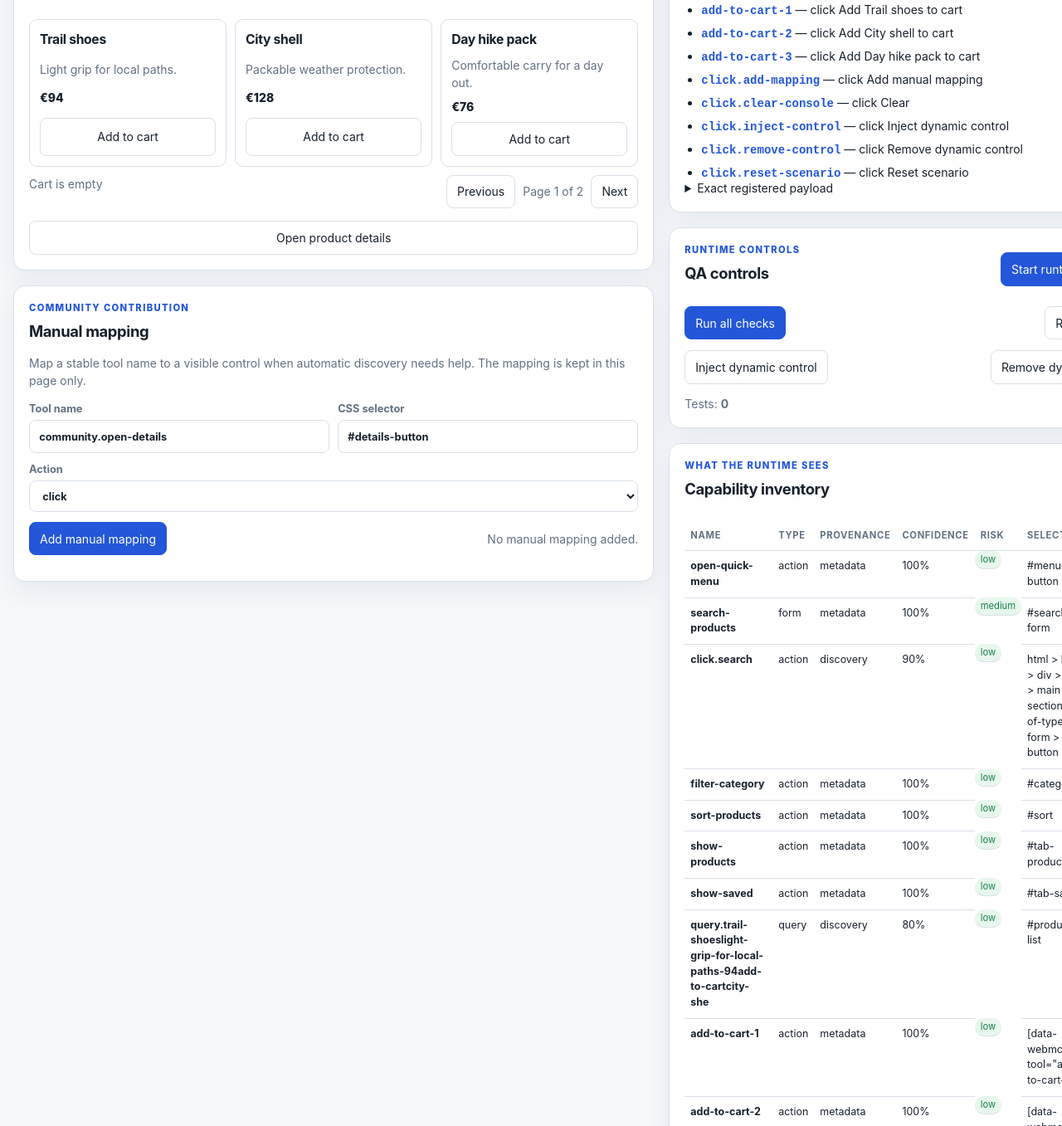
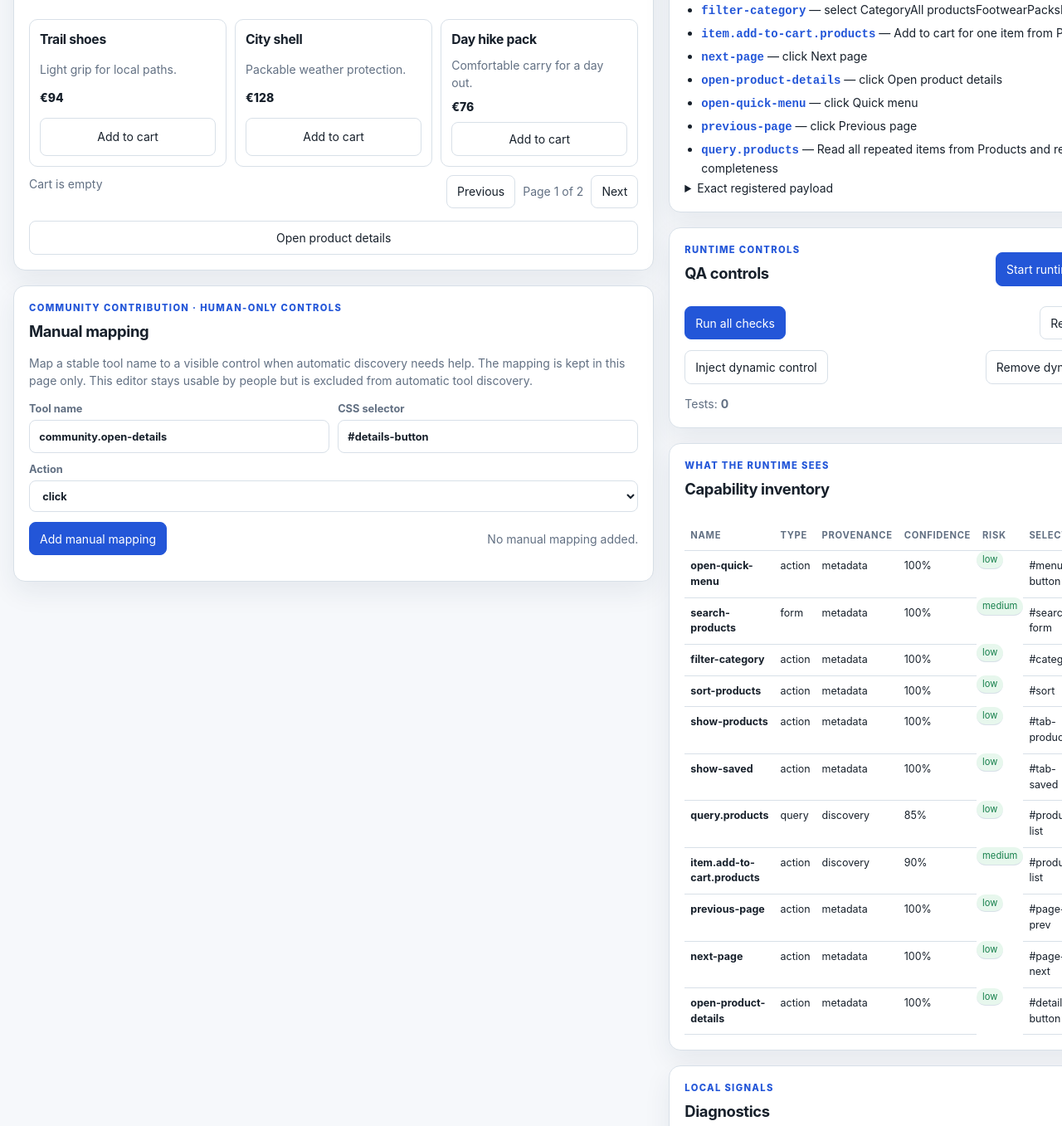
Before and after one commit to gr3p1p3/universal_webmcp, a website built with Vite: page playground/index.html in a window 1280 px wide. Shown: the part 530-1887 px from the top of the page at 83% size. Built offline with nearby package versions, Linux system fonts and the light colour scheme.

Commit message:
feat: expose a compact deterministic tool catalog

```diff
--- a/playground/index.html
+++ b/playground/index.html
@@ -36,7 +36,7 @@
       .search-form input { flex: 1 1 220px; }
       .scenario { display: grid; gap: 15px; }
       .scenario-top { display: flex; justify-content: space-between; gap: 12px; align-items: center; }
-      .product-grid { display: grid; grid-template-columns: repeat(3, minmax(0, 1fr)); gap: 10px; }
+      .product-grid { display: grid; grid-template-columns: repeat(3, minmax(0, 1fr)); gap: 10px; list-style: none; margin: 0; padding: 0; }
       .product { border: 1px solid var(--line); border-radius: 10px; padding: 12px; display: grid; gap: 8px; }
       .product h3 { margin: 0; font-size: .98rem; }
       .price { font-weight: 800; }
@@ -93,16 +93,16 @@
             </form>
             <div class="form-row"><label for="category">Category<select id="category" name="category" data-webmcp-tool="filter-category" data-webmcp-action="select"><option value="all">All products</option><option value="footwear">Footwear</option><option value="packs">Packs</option><option value="layers">Layers</option></select></label><label for="sort">Sort<select id="sort" name="sort" data-webmcp-tool="sort-products" data-webmcp-action="select"><option value="featured">Featured</option><option value="price-low">Price: low to high</option><option value="price-high">Price: high to low</option></select></label><span id="result-count" class="muted" aria-live="polite"></span></div>
             <div class="tabs" role="tablist" aria-label="Catalog views"><button class="tab" id="tab-products" role="tab" aria-selected="true" aria-controls="panel-products" data-webmcp-tool="show-products" data-webmcp-action="click">Products</button><button class="tab" id="tab-saved" role="tab" aria-selected="false" aria-controls="panel-saved" data-webmcp-tool="show-saved" data-webmcp-action="click">Saved items</button></div>
-            <div id="panel-products" class="tab-panel" role="tabpanel" aria-labelledby="tab-products"><div id="product-list" class="product-grid"></div><div class="status-line"><span id="cart-status" role="status">Cart is empty</span><span class="inline"><button id="page-prev" type="button" aria-label="Previous page" data-webmcp-tool="previous-page" data-webmcp-action="click">Previous</button><span id="page-label">Page 1 of 2</span><button id="page-next" type="button" aria-label="Next page" data-webmcp-tool="next-page" data-webmcp-action="click">Next</button></span></div></div>
+            <div id="panel-products" class="tab-panel" role="tabpanel" aria-labelledby="tab-products"><ul id="product-list" class="product-grid" aria-label="Products"></ul><div class="status-line"><span id="cart-status" role="status">Cart is empty</span><span class="inline"><button id="page-prev" type="button" aria-label="Previous page" data-webmcp-tool="previous-page" data-webmcp-action="click">Previous</button><span id="page-label">Page 1 of 2</span><button id="page-next" type="button" aria-label="Next page" data-webmcp-tool="next-page" data-webmcp-action="click">Next</button></span></div></div>
             <div id="panel-saved" class="tab-panel" role="tabpanel" aria-labelledby="tab-saved" hidden><p class="muted">Saved items are available locally for this scenario. Switch back to Products to continue.</p></div>
             <button id="details-button" type="button" data-webmcp-tool="open-product-details" data-webmcp-action="click">Open product details</button>
             <dialog id="product-dialog" aria-labelledby="dialog-title"><h2 id="dialog-title">Trail shoes details</h2><p class="muted">A modal dialog gives the runtime a realistic interaction target to discover and test.</p><form method="dialog"><button id="dialog-close" type="submit">Close dialog</button></form></dialog>
           </section>
 
-          <section class="card" aria-labelledby="manual-title"><p class="eyebrow">Community contribution</p><h2 id="manual-title">Manual mapping</h2><p class="muted">Map a stable tool name to a visible control when automatic discovery needs help. The mapping is kept in this page only.</p><div class="manual-grid"><label>Tool name<input id="manual-name" value="community.open-details" /></label><label>CSS selector<input id="manual-selector" value="#details-button" /></label><label>Action<select id="manual-action"><option value="click">click</option><option value="fill">fill</option><option value="select">select</option><option value="submit">submit</option></select></label></div><div class="toolbar" style="margin-top:12px"><button id="add-mapping" class="primary" type="button">Add manual mapping</button><span id="mapping-status" class="muted" role="status">No manual mapping added.</span></div></section>
+          <section class="card" aria-labelledby="manual-title" data-webmcp-ignore><p class="eyebrow">Community contribution · human-only controls</p><h2 id="manual-title">Manual mapping</h2><p class="muted">Map a stable tool name to a visible control when automatic discovery needs help. The mapping is kept in this page only. This editor stays usable by people but is excluded from automatic tool discovery.</p><div class="manual-grid"><label>Tool name<input id="manual-name" value="community.open-details" /></label><label>CSS selector<input id="manual-selector" value="#details-button" /></label><label>Action<select id="manual-action"><option value="click">click</option><option value="fill">fill</option><option value="select">select</option><option value="submit">submit</option></select></label></div><div class="toolbar" style="margin-top:12px"><button id="add-mapping" class="primary" type="button">Add manual mapping</button><span id="mapping-status" class="muted" role="status">No manual mapping added.</span></div></section>
         </main>
 
-        <aside class="stack">
+        <aside class="stack" data-webmcp-ignore>
           <section class="card" aria-labelledby="proof-title"><div class="toolbar"><div><p class="eyebrow">Live WebMCP proof</p><h2 id="proof-title">What the agent actually receives</h2></div><span id="agent-surface-state" class="pill warn">not exposed</span></div><p class="muted">This runs the real registration path through an instrumented <code>modelContext</code> bridge. It records the exact tool objects exposed to an agent.</p><div class="proof-flow"><div class="proof-step"><span>Stopped</span><strong id="proof-before">0</strong><small>registered tools</small></div><div class="proof-step"><span>Runtime active</span><strong id="proof-active">—</strong><small>registered tools</small></div><div class="proof-step"><span>Stopped again</span><strong id="proof-after">—</strong><small>registered tools</small></div></div><div class="toolbar"><button id="run-registration-proof" class="primary" type="button">Run live registration proof</button><span>Agent-facing now: <strong id="agent-tool-count">0</strong></span></div><ul id="agent-tool-list" class="agent-tools"><li class="muted">No tools are registered on the WebMCP bridge.</li></ul><details><summary>Exact registered payload</summary><div id="registration-proof" class="console">Run the proof to capture names, descriptions, schemas, and annotations.</div></details></section>
           <section class="card"><div class="toolbar"><div><p class="eyebrow">Runtime controls</p><h2>QA controls</h2></div><div class="inline"><button id="start-runtime" class="primary" type="button">Start runtime</button><button id="stop-runtime" type="button">Stop</button></div></div><div class="toolbar"><button id="run-all" class="primary" type="button">Run all checks</button><button id="reset-scenario" type="button">Reset scenario</button></div><div class="toolbar"><button id="inject-control" type="button">Inject dynamic control</button><button id="remove-control" type="button">Remove dynamic control</button></div><div class="status-line"><span>Tests: <strong id="test-count">0</strong></span><span>Capabilities: <strong id="capability-count">0</strong></span></div></section>
           <section class="card"><div class="toolbar"><div><p class="eyebrow">What the runtime sees</p><h2>Capability inventory</h2></div><span id="inventory-status" class="pill">waiting</span></div><div class="inventory-wrap"><table><thead><tr><th>Name</th><th>Type</th><th>Provenance</th><th>Confidence</th><th>Risk</th><th>Selector</th><th>Status</th></tr></thead><tbody id="inventory-body"><tr><td colspan="7" class="muted">Start the runtime to discover this page.</td></tr></tbody></table></div></section>
--- a/playground/main.ts
+++ b/playground/main.ts
@@ -68,7 +68,27 @@ function cell(value: string, className?: string): HTMLTableCellElement {
 }
 const modelContext = new PlaygroundModelContextBridge();
 const adapter = new BrowserModelContextAdapter(modelContext);
-const runtime = createWebMCPRuntime({ root: document, mode: 'hybrid', adapter, autoDiscover: true, observe: true, observerOptions: { debounceMs: 25 } });
+const expectedApplicationToolNames = [
+  'filter-category',
+  'item.add-to-cart.products',
+  'next-page',
+  'open-product-details',
+  'open-quick-menu',
+  'previous-page',
+  'query.products',
+  'search-products',
+  'show-products',
+  'show-saved',
+  'sort-products',
+] as const;
+const runtime = createWebMCPRuntime({
+  root: document,
+  mode: 'hybrid',
+  adapter,
+  autoDiscover: true,
+  observe: true,
+  observerOptions: { debounceMs: 25 },
+});
 let cart = 0;
 let page = 1;
 let dynamicControl: HTMLButtonElement | undefined;
@@ -105,8 +125,8 @@ function renderProducts(): void {
     text(empty, 'No local products match those filters.');
     productList.append(empty);
   }
-  pageItems.forEach((item, index) => {
-    const article = document.createElement('article');
+  pageItems.forEach((item) => {
+    const article = document.createElement('li');
     article.className = 'product';
     article.dataset.product = item.name.toLowerCase().replace(/[^a-z]+/g, '-');
     const heading = document.createElement('h3'); text(heading, item.name);
@@ -114,8 +134,6 @@ function renderProducts(): void {
     const price = document.createElement('span'); price.className = 'price'; text(price, `€${item.price}`);
     const button = document.createElement('button');
     button.type = 'button'; button.className = 'add-to-cart';
-    button.dataset.webmcpTool = `add-to-cart-${index + 1}`;
-    button.dataset.webmcpAction = 'click';
     button.setAttribute('aria-label', `Add ${item.name} to cart`);
     text(button, 'Add to cart');
     article.append(heading, description, price, button);
@@ -240,10 +258,11 @@ function cleanupQaTools(): void {
 }
 
 const checks: Check[] = [
-  { name: 'Discovery finds a useful minimum inventory', run: () => { const names = runtime.listTools().map((tool) => tool.name); if (!names.some((name) => name.includes('search-products')) || !names.some((name) => name.includes('filter-category')) || names.length < 8) throw new Error('expected search, filter, and repeated controls'); } },
-  { name: 'Runtime publishes and revokes agent-facing WebMCP tools', run: () => { runtime.stop(); if (modelContext.registeredTools().length !== 0) throw new Error('bridge retained tools while stopped'); runtime.start(); const names = modelContext.registeredTools().map((tool) => tool.name); if (names.length < 8 || !names.some((name) => name.includes('search-products'))) throw new Error('agent-facing catalog was not registered'); runtime.stop(); if (modelContext.registeredTools().length !== 0) throw new Error('bridge did not revoke registrations'); runtime.start(); } },
+  { name: 'Discovery exposes only the application catalog', run: () => { const names = runtime.listTools().map((tool) => tool.name).sort(); if (JSON.stringify(names) !== JSON.stringify(expectedApplicationToolNames)) throw new Error(`unexpected application catalog: ${names.join(', ')}`); } },
+  { name: 'Runtime publishes and revokes agent-facing WebMCP tools', run: () => { runtime.stop(); if (modelContext.registeredTools().length !== 0) throw new Error('bridge retained tools while stopped'); runtime.start(); const names = modelContext.registeredTools().map((tool) => tool.name); if (JSON.stringify(names) !== JSON.stringify(expectedApplicationToolNames)) throw new Error(`unexpected agent-facing catalog: ${names.join(', ')}`); runtime.stop(); if (modelContext.registeredTools().length !== 0) throw new Error('bridge did not revoke registrations'); runtime.start(); } },
   { name: 'Fill and search stay local', run: async () => { await invokeQaTool('search-products', { fields: { query: 'trail' } }); if (!$('#result-count').textContent?.includes('1')) throw new Error('local search did not filter results'); await invokeQaTool('search-products', { fields: { query: '' } }); } },
   { name: 'Select and filter update the catalog', run: async () => { await invokeQaTool('filter-category', { value: 'packs' }); if (!$('#result-count').textContent?.includes('2')) throw new Error('category filter failed'); await invokeQaTool('filter-category', { value: 'all' }); } },
+  { name: 'Grouped cart action targets one repeated item by index', run: async () => { resetScenario(); await invokeQaTool('item.add-to-cart.products', { index: 1 }); if (!$('#cart-status').textContent?.includes('1 item')) throw new Error('grouped cart action did not update the UI'); } },
   { name: 'Click, tabs, menu, and modal respond', run: async () => { await invokeQaTool('show-saved'); if (!$('#panel-saved').hidden) { /* expected visible */ } else throw new Error('tab did not open'); await invokeQaTool('open-quick-menu'); if ($('#quick-menu').hidden) throw new Error('menu did not open'); await invokeQaTool('open-product-details'); if (!$<HTMLDialogElement>('#product-dialog').open) throw new Error('dialog did not open'); $<HTMLDialogElement>('#product-dialog').close(); await invokeQaTool('show-products'); await invokeQaTool('open-quick-menu'); if (!$('#quick-menu').hidden) throw new Error('menu did not close'); } },
   { name: 'Manual mapping registers a local tool', run: async () => { runtime.unregisterTool('qa.manual-details'); const tool = createManualMappingTool({ name: 'qa.manual-details', selector: '#details-button', action: 'click', root: document, risk: { level: 'low' } }); runtime.registerTool(tool); if (!runtime.listTools().some((item) => item.name === 'qa.manual-details' && item.provenance.source === 'manual')) throw new Error('manual mapping not registered'); await invokeQaTool('qa.manual-details'); if (!$<HTMLDialogElement>('#product-dialog').open) throw new Error('manual mapping did not click the UI'); $<HTMLDialogElement>('#product-dialog').close(); } },
   { name: 'Observer tracks dynamic injection and removal', run: async () => { injectControl(); await new Promise((resolve) => setTimeout(resolve, 60)); if (!runtime.listTools().some((tool) => tool.name.includes('dynamic-local-control'))) throw new Error('injected control not discovered'); removeControl(); await new Promise((resolve) => setTimeout(resolve, 60)); if (runtime.listTools().some((tool) => tool.name.includes('dynamic-local-control'))) throw new Error('removed control still present'); } },
--- a/src/discovery/index.ts
+++ b/src/discovery/index.ts
@@ -88,6 +88,24 @@ function labelOf(element: Element): string {
     if ('name' in control && control.name) return control.name;
   }
   return (element.textContent || '').trim().replace(/\s+/g, ' ').slice(0, 60);
+}
+
+function repeatedListNameSeed(element: Element): string {
+  const labelledBy = element.getAttribute('aria-labelledby')
+    ?.split(/\s+/)
+    .map((id) => elementByIdInTree(element, id)?.textContent?.trim())
+    .filter((value): value is string => !!value)
+    .join(' ');
+  const accessibleName = labelledBy
+    || element.getAttribute('aria-label')
+    || element.getAttribute('title');
+  if (accessibleName) return accessibleName;
+  if (element.id) return element.id;
+  const testId = element.getAttribute('data-testid');
+  if (testId) return testId;
+  const role = element.getAttribute('role');
+  if (role && role !== 'list') return role;
+  return 'list';
 }
 
 function explicit(element: Element): boolean {
@@ -498,6 +516,9 @@ function contexts(root: ParentNode, options: DiscoveryOptions): RootContext[] {
     if (seen.has(current)) return;
     seen.add(current);
     for (const element of elements(current)) {
+      // This is an application-owned boundary for controls that are useful to
+      // people but are implementation details from an agent's perspective.
+      if (element.closest('[data-webmcp-ignore]')) continue;
       const selector = selectorFor(current, element);
       result.push({ root: current, selector, element });
       if (options.includeOpenShadowRoots !== false && element.shadowRoot) visit(element.shadowRoot);
@@ -569,8 +590,9 @@ export function discoverSemanticUI(
       const isExplicit = explicit(element);
       if (!isExplicit && isAutomaticallyExcluded(element)) continue;
       const repeatedLabel = labelOf(element);
+      const repeatedNameSeed = repeatedListNameSeed(element);
       {
-        const base = `query.${slug(repeatedLabel, 'list')}`;
+        const base = `query.${slug(repeatedNameSeed, 'list')}`;
         let name = base;
         let suffix = 2;
         while (names.has(name)) name = `${base}-${suffix++}`;
@@ -608,7 +630,7 @@ export function discoverSemanticUI(
             });
             for (const control of repeatedActions.controls) coveredRepeatedActionControls.add(control);
             for (const groupedTool of repeatedActions.tools) {
-              const groupedBase = `${groupedTool.name}.${slug(repeatedLabel, 'list')}`;
+              const groupedBase = `${groupedTool.name}.${slug(repeatedNameSeed, 'list')}`;
               let groupedName = groupedBase;
               let groupedSuffix = 2;
               while (names.has(groupedName)) groupedName = `${groupedBase}-${groupedSuffix++}`;
--- a/src/discovery/repeated-lists.ts
+++ b/src/discovery/repeated-lists.ts
@@ -156,7 +156,10 @@ function actionSlug(value: string): string {
 
 function actionIntent(element: Element): { key: string; label: string } {
   const label = actionLabel(element);
-  if (cartAction.test(label)) return { key: 'cart:add', label: 'Add to cart' };
+  const visibleLabel = (element.textContent || '').trim().replace(/\s+/g, ' ');
+  if (cartAction.test(label) || cartAction.test(visibleLabel)) {
+    return { key: 'cart:add', label: 'Add to cart' };
+  }
   return { key: label.toLowerCase(), label };
 }
 
--- a/src/discovery/semantic-graph.ts
+++ b/src/discovery/semantic-graph.ts
@@ -139,7 +139,10 @@ function isFormMemberDominated(
     && (tag === 'textarea' || (tag === 'input' && ![
       'button', 'submit', 'reset', 'image', 'hidden', 'password', 'file', 'checkbox', 'radio',
     ].includes(type)));
-  return representedTextControl;
+  const representedSubmitter = member.action === 'click'
+    && submitters.length === 1
+    && submitters[0] === member.element;
+  return representedTextControl || representedSubmitter;
 }
 
 /**
--- a/src/observers/index.ts
+++ b/src/observers/index.ts
@@ -32,7 +32,7 @@ const semanticAttributes = [
   'aria-expanded', 'aria-checked', 'aria-pressed', 'aria-current', 'aria-busy',
   'aria-setsize', 'role', 'title', 'name', 'type', 'value', 'placeholder',
   'checked', 'disabled', 'hidden', 'inert', 'href', 'rel', 'id', 'class', 'style',
-  'data-testid', 'data-webmcp-tool', 'data-webmcp-action',
+  'data-testid', 'data-webmcp-tool', 'data-webmcp-action', 'data-webmcp-ignore',
   'data-webmcp-description', 'data-webmcp-total-count', 'data-webmcp-busy',
   'data-total-count', 'data-count',
 ];
```
Also changed, not shown: test/discovery/discovery.test.ts (+67 -15 lines), test/e2e/playground.spec.ts (+25 -4 lines), test/runtime/runtime.test.ts (+15 -1 lines), README.md, dist/browser.iife.js.
